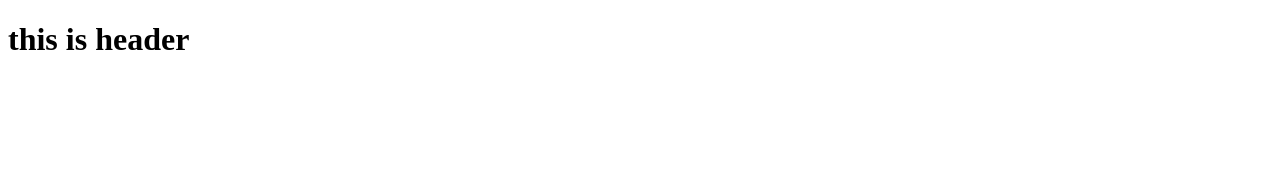
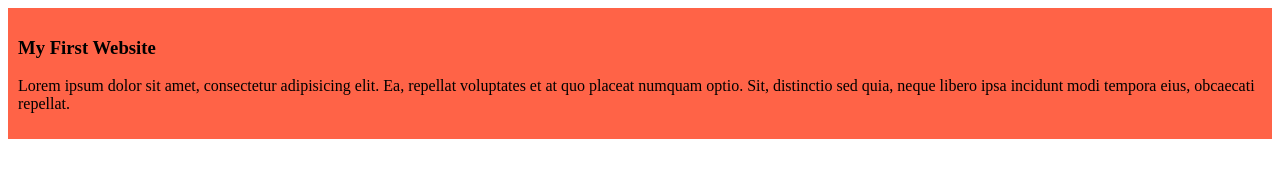
Before and after one commit to Th3At0nic/my-first-website-reset, a plain HTML site: page index.html in a window 1280 px wide. Drawn offline with Linux system fonts and the light colour scheme.

Commit message:
added first blog and css

```diff
--- /dev/null
+++ b/Styles/blog.css
@@ -0,0 +1,4 @@
+div {
+  background-color: tomato;
+  padding: 10px;
+}
--- a/index.html
+++ b/index.html
@@ -1,11 +1,19 @@
 <!DOCTYPE html>
 <html lang="en">
-<head>
-    <meta charset="UTF-8">
-    <meta name="viewport" content="width=device-width, initial-scale=1.0">
+  <head>
+    <meta charset="UTF-8" />
+    <meta name="viewport" content="width=device-width, initial-scale=1.0" />
     <title>My First Website</title>
-</head>
-<body>
-    <h1>this is header</h1>
-</body>
+    <link rel="stylesheet" href="Styles/blog.css">
+  </head>
+  <body>
+    <div>
+      <h3>My First Website</h3>
+      <p>
+        Lorem ipsum dolor sit amet, consectetur adipisicing elit. Ea, repellat
+        voluptates et at quo placeat numquam optio. Sit, distinctio sed quia,
+        neque libero ipsa incidunt modi tempora eius, obcaecati repellat.
+      </p>
+    </div>
+  </body>
 </html>
```
